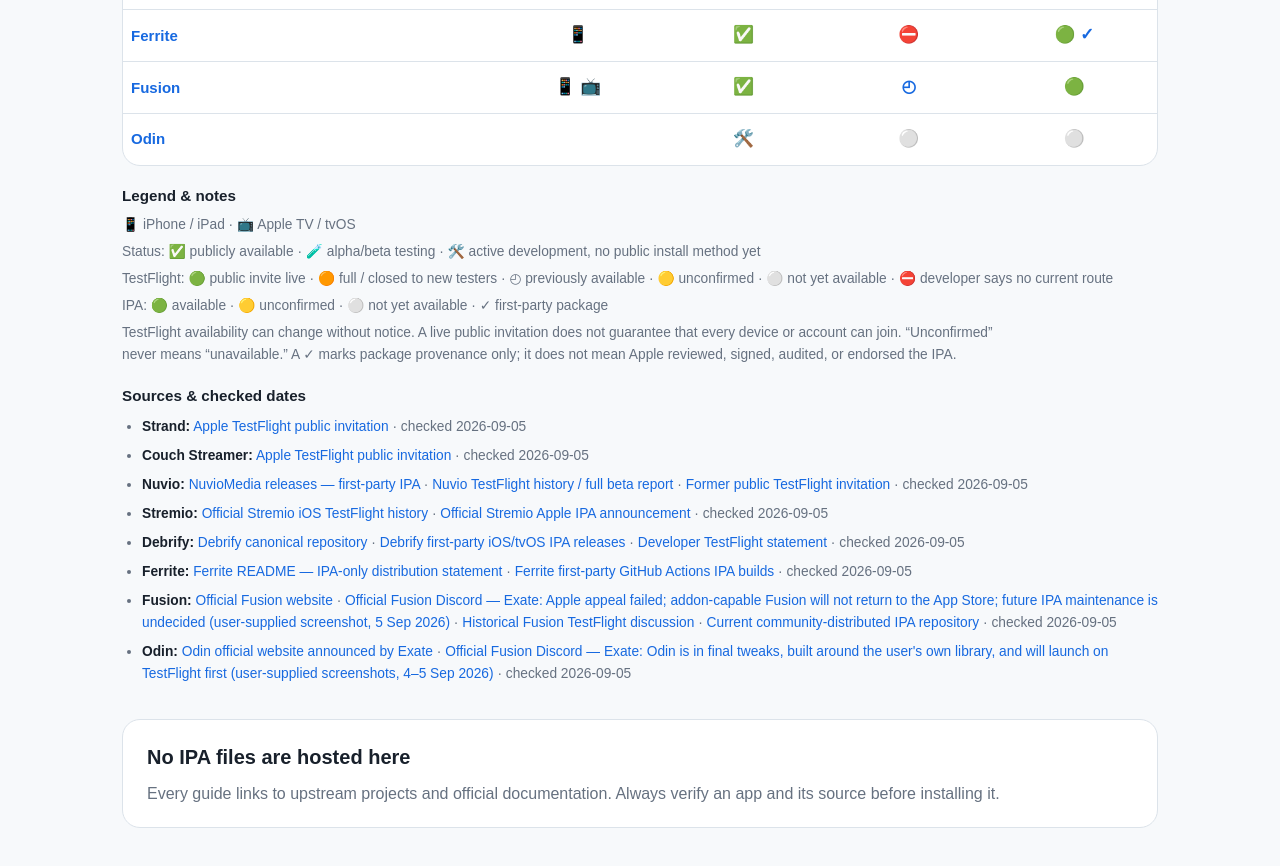
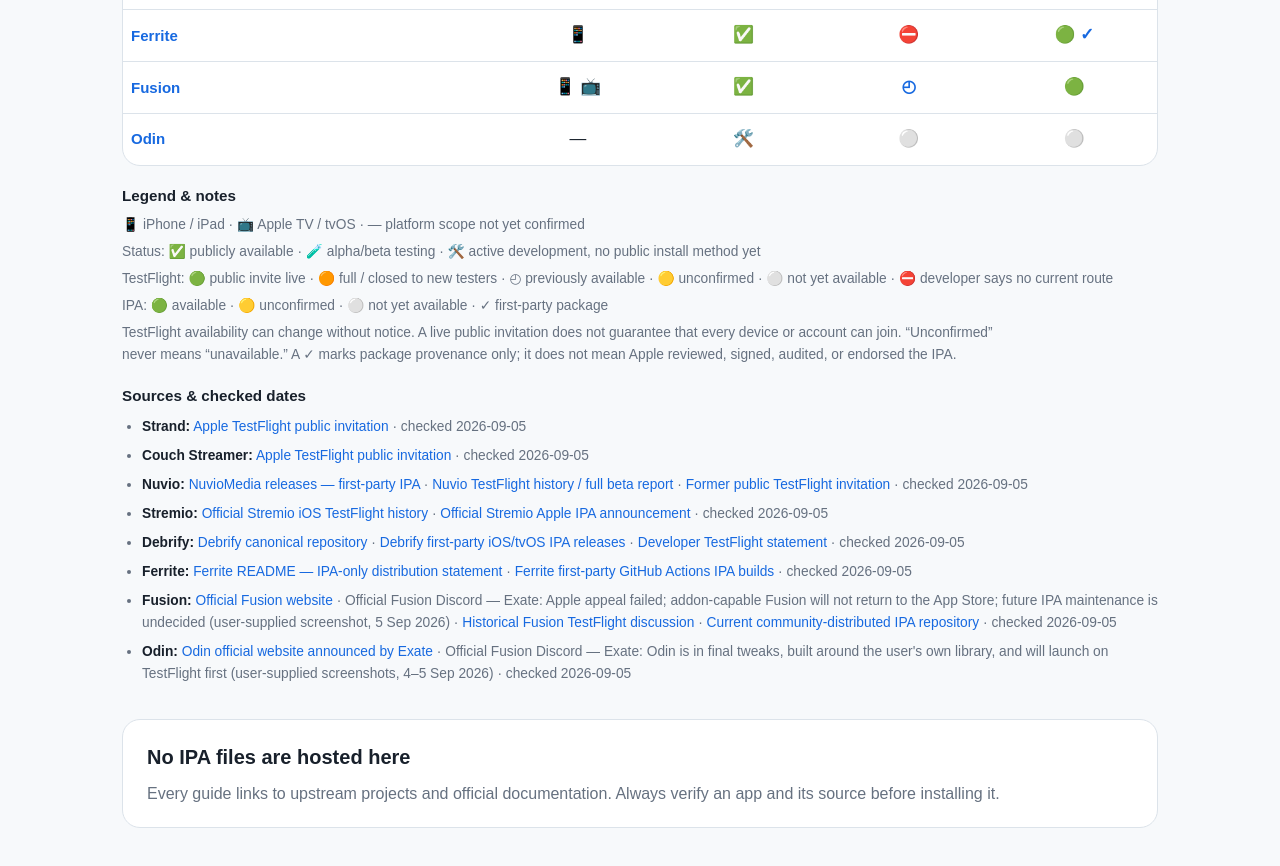
Before and after one commit to berot3/ios-tvos-sideloading-guides, a Next.js app: page /ios-tvos-sideloading-guides/ in a window 1280 px wide. Shown: the part 1720-2586 px from the top of the page. Built offline with nearby package versions, Linux system fonts and the light colour scheme.

Commit message:
Render sourced Odin and unknown platform state

```diff
--- a/components/AppAvailabilityTable.tsx
+++ b/components/AppAvailabilityTable.tsx
@@ -40,6 +40,7 @@ const copy = {
     ipa: "IPA",
     mobile: "iPhone / iPad",
     tv: "Apple TV / tvOS",
+    platformUnknown: "Platform scope not yet confirmed",
     statusLabels: {
       available: "Publicly available through at least one listed distribution path",
       testing: "Alpha or beta testing",
@@ -60,7 +61,7 @@ const copy = {
     },
     firstParty: "first-party package published by the project or developer",
     legendTitle: "Legend & notes",
-    platformLegend: "📱 iPhone / iPad · 📺 Apple TV / tvOS",
+    platformLegend: "📱 iPhone / iPad · 📺 Apple TV / tvOS · — platform scope not yet confirmed",
     statusLegend: "Status: ✅ publicly available · 🧪 alpha/beta testing · 🛠️ active development, no public install method yet",
     testFlightLegend: "TestFlight: 🟢 public invite live · 🟠 full / closed to new testers · ◴ previously available · 🟡 unconfirmed · ⚪ not yet available · ⛔ developer says no current route",
     ipaLegend: "IPA: 🟢 available · 🟡 unconfirmed · ⚪ not yet available · ✓ first-party package",
@@ -80,6 +81,7 @@ const copy = {
     ipa: "IPA",
     mobile: "iPhone / iPad",
     tv: "Apple TV / tvOS",
+    platformUnknown: "Plattformumfang noch nicht bestätigt",
     statusLabels: {
       available: "Über mindestens einen aufgeführten Distributionsweg öffentlich verfügbar",
       testing: "Alpha- oder Beta-Test",
@@ -100,7 +102,7 @@ const copy = {
     },
     firstParty: "First-Party-Paket, vom Projekt oder Entwickler veröffentlicht",
     legendTitle: "Legende & Hinweise",
-    platformLegend: "📱 iPhone / iPad · 📺 Apple TV / tvOS",
+    platformLegend: "📱 iPhone / iPad · 📺 Apple TV / tvOS · — Plattformumfang noch nicht bestätigt",
     statusLegend: "Status: ✅ öffentlich verfügbar · 🧪 Alpha/Beta · 🛠️ aktiv in Entwicklung, noch ohne öffentlichen Installationsweg",
     testFlightLegend: "TestFlight: 🟢 öffentliche Einladung live · 🟠 voll / keine neuen Tester · ◴ früher verfügbar · 🟡 unbestätigt · ⚪ noch nicht verfügbar · ⛔ laut Entwickler aktuell kein TestFlight-Weg",
     ipaLegend: "IPA: 🟢 verfügbar · 🟡 unbestätigt · ⚪ noch nicht verfügbar · ✓ First-Party-Paket",
@@ -120,6 +122,7 @@ const copy = {
     ipa: "IPA",
     mobile: "iPhone / iPad",
     tv: "Apple TV / tvOS",
+    platformUnknown: "Plataformas todavía no confirmadas",
     statusLabels: {
       available: "Disponible públicamente mediante al menos una de las vías indicadas",
       testing: "Pruebas alfa o beta",
@@ -140,7 +143,7 @@ const copy = {
     },
     firstParty: "paquete de primera parte publicado por el proyecto o desarrollador",
     legendTitle: "Leyenda y notas",
-    platformLegend: "📱 iPhone / iPad · 📺 Apple TV / tvOS",
+    platformLegend: "📱 iPhone / iPad · 📺 Apple TV / tvOS · — plataformas todavía no confirmadas",
     statusLegend: "Estado: ✅ disponible públicamente · 🧪 alfa/beta · 🛠️ en desarrollo activo, todavía sin instalación pública",
     testFlightLegend: "TestFlight: 🟢 invitación pública activa · 🟠 lleno / cerrado a nuevos testers · ◴ disponible anteriormente · 🟡 sin confirmar · ⚪ todavía no disponible · ⛔ el desarrollador indica que no hay vía actual",
     ipaLegend: "IPA: 🟢 disponible · 🟡 sin confirmar · ⚪ todavía no disponible · ✓ paquete de primera parte",
@@ -160,6 +163,7 @@ const copy = {
     ipa: "IPA",
     mobile: "iPhone / iPad",
     tv: "Apple TV / tvOS",
+    platformUnknown: "Plateformes pas encore confirmées",
     statusLabels: {
       available: "Disponible publiquement par au moins une des voies indiquées",
       testing: "Test alpha ou bêta",
@@ -180,7 +184,7 @@ const copy = {
     },
     firstParty: "paquet first-party publié par le projet ou le développeur",
     legendTitle: "Légende et notes",
-    platformLegend: "📱 iPhone / iPad · 📺 Apple TV / tvOS",
+    platformLegend: "📱 iPhone / iPad · 📺 Apple TV / tvOS · — plateformes pas encore confirmées",
     statusLegend: "Statut : ✅ disponible publiquement · 🧪 alpha/bêta · 🛠️ en développement actif, sans installation publique pour le moment",
     testFlightLegend: "TestFlight : 🟢 invitation publique active · 🟠 complet / fermé aux nouveaux testeurs · ◴ disponible auparavant · 🟡 non confirmé · ⚪ pas encore disponible · ⛔ le développeur indique qu’il n’existe pas de voie actuelle",
     ipaLegend: "IPA : 🟢 disponible · 🟡 non confirmé · ⚪ pas encore disponible · ✓ paquet first-party",
@@ -191,6 +195,7 @@ const copy = {
 } as const;
 
 function platformSymbols(platforms: readonly ("mobile" | "tv")[]) {
+  if (platforms.length === 0) return "—";
   return [platforms.includes("mobile") ? "📱" : "", platforms.includes("tv") ? "📺" : ""].filter(Boolean).join(" ");
 }
 
@@ -209,7 +214,9 @@ export default function AppAvailabilityTable({ lang }: { lang: Lang }) {
         <thead><tr><th>{t.app}</th><th>{t.platform}</th><th>{t.status}</th><th>{t.testFlight}</th><th>{t.ipa}</th></tr></thead>
         <tbody>
           {apps.map((app) => {
-            const platformLabel = app.platforms.map((platform) => platform === "mobile" ? t.mobile : t.tv).join(" + ");
+            const platformLabel = app.platforms.length === 0
+              ? t.platformUnknown
+              : app.platforms.map((platform) => platform === "mobile" ? t.mobile : t.tv).join(" + ");
             const testFlightLabel = t.testFlightLabels[app.testFlight.status];
             const ipaLabel = `${t.ipaLabels[app.ipa.status]}${app.ipa.firstParty ? `; ${t.firstParty}` : ""}`;
             const ipaSymbol = `${IPA_SYMBOLS[app.ipa.status]}${app.ipa.status === "available" && app.ipa.firstParty ? " ✓" : ""}`;
@@ -246,7 +253,10 @@ export default function AppAvailabilityTable({ lang }: { lang: Lang }) {
       <ul className="availability-sources">
         {apps.map((app) => <li key={app.id}>
           <strong>{app.name}:</strong>{" "}
-          {app.sources.map((source, index) => <span key={source.url}>{index > 0 ? " · " : ""}<a href={source.url}>{source.label}</a></span>)}
+          {app.sources.map((source, index) => <span key={`${source.label}-${index}`}>
+            {index > 0 ? " · " : ""}
+            {source.url ? <a href={source.url}>{source.label}</a> : source.label}
+          </span>)}
           {" · "}{t.checked} <time dateTime={app.checkedAt}>{app.checkedAt}</time>
         </li>)}
       </ul>
```
